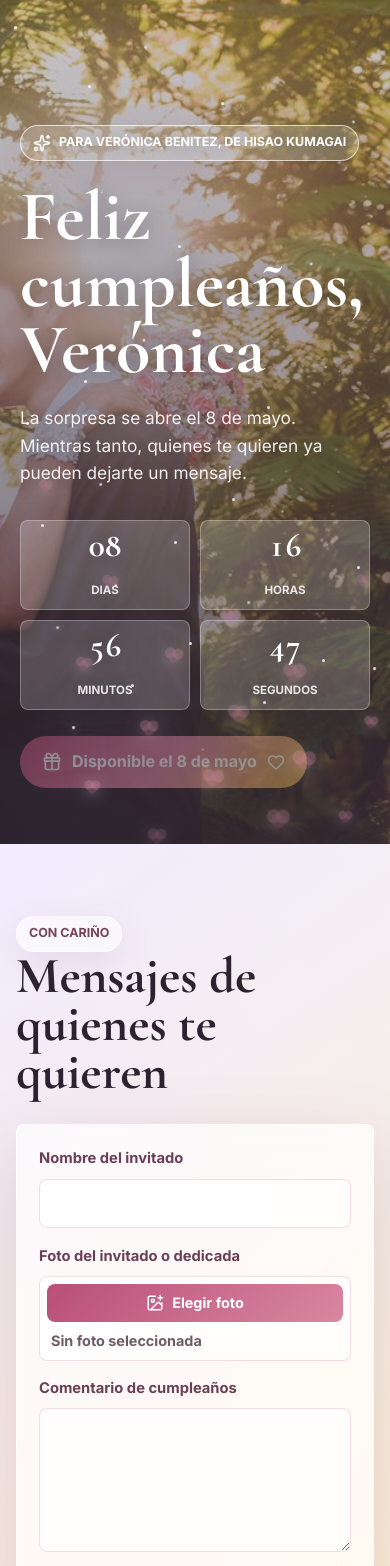
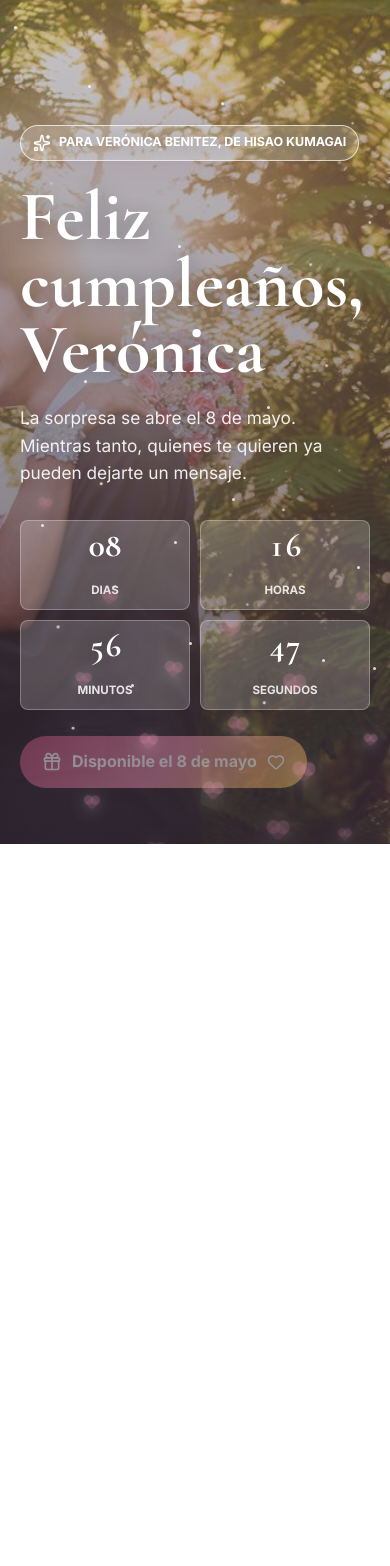
Before and after one commit to hisakuma12/proyect_v, a Vue app: page / in a window 390 px wide. Shown: the top 1566 px of the page. After the commit the page ends 844 px from the top, so only its background shows below. Built offline with nearby package versions, Linux system fonts and the light colour scheme.

Commit message:
Update letter, music, and messages section

```diff
--- a/package.json
+++ b/package.json
@@ -4,7 +4,7 @@
   "private": true,
   "type": "module",
   "scripts": {
-    "dev": "vite --host 127.0.0.1",
+    "dev": "vite --host 127.0.0.1 --port 5174",
     "build": "vite build",
     "preview": "vite preview --host 127.0.0.1"
   },
--- a/src/App.vue
+++ b/src/App.vue
@@ -5,7 +5,6 @@ import AmbientEffects from './components/AmbientEffects.vue'
 import CountdownSection from './components/CountdownSection.vue'
 import FinaleSection from './components/FinaleSection.vue'
 import GallerySection from './components/GallerySection.vue'
-import GuestMessages from './components/GuestMessages.vue'
 import HeroSection from './components/HeroSection.vue'
 import LetterSection from './components/LetterSection.vue'
 import TimelineSection from './components/TimelineSection.vue'
@@ -16,9 +15,9 @@ import { useViewTransition } from './composables/useViewTransition'
 import {
   birthday,
   galleryPhotos,
-  guestMessages,
   hero,
   letterParagraphs,
+  letterPhoto,
   timelineMoments,
 } from './data/siteContent'
 import { getCountdownParts, isBirthdayUnlocked } from './services/birthdayGate'
@@ -31,7 +30,16 @@ let gateTimer
 
 const { transition } = useViewTransition()
 const { observe } = useScrollReveal()
-const { isPlaying, label: musicLabel, toggle: toggleMusic } = useMusic()
+const {
+  audioElement,
+  handleEnded,
+  handlePause,
+  handlePlay,
+  isPlaying,
+  label: musicLabel,
+  musicSrc,
+  toggle: toggleMusic,
+} = useMusic()
 
 const openGift = async () => {
   if (!unlocked.value) return
@@ -94,6 +102,18 @@ onBeforeUnmount(() => {
     <span>{{ isPlaying ? 'Música' : 'Silencio' }}</span>
   </button>
 
+  <audio
+    v-if="opened && unlocked"
+    ref="audioElement"
+    class="music-player"
+    :src="musicSrc"
+    preload="metadata"
+    loop
+    @ended="handleEnded"
+    @pause="handlePause"
+    @play="handlePlay"
+  />
+
   <button
     v-if="opened && unlocked"
     class="floating-action replay-button"
@@ -112,16 +132,13 @@ onBeforeUnmount(() => {
       :countdown="getCountdownParts(now)"
       @open="openGift"
     />
-
-    <GuestMessages :initial-messages="guestMessages" />
   </template>
 
   <main v-else id="experiencia" class="experience" tabindex="-1">
     <HeroSection :hero="hero" />
     <TimelineSection :moments="timelineMoments" />
     <GallerySection :photos="galleryPhotos" />
-    <LetterSection :paragraphs="letterParagraphs" />
-    <GuestMessages :initial-messages="guestMessages" />
+    <LetterSection :paragraphs="letterParagraphs" :image="letterPhoto" />
     <CountdownSection :birthday="birthday" />
     <FinaleSection @reset="resetExperience" />
   </main>
--- a/src/components/LetterSection.vue
+++ b/src/components/LetterSection.vue
@@ -5,6 +5,10 @@ const props = defineProps({
   paragraphs: {
     type: Array,
     required: true,
+  },
+  image: {
+    type: Object,
+    default: null,
   },
 })
 
@@ -17,6 +21,14 @@ let timer
 const fullText = computed(() => props.paragraphs.join('\n\n'))
 const typedParagraphs = computed(() => typedText.value.split('\n\n').filter(Boolean))
 const isComplete = computed(() => typedText.value.length >= fullText.value.length)
+const letterPhotoStyle = computed(() => {
+  if (!props.image?.image) return {}
+
+  return {
+    '--letter-photo-bg': `url(${props.image.image})`,
+    '--letter-photo-position': props.image.objectPosition || 'center center',
+  }
+})
 
 const startTyping = () => {
   if (started.value) return
@@ -64,6 +76,7 @@ onBeforeUnmount(() => {
         <h2>Una carta desde mi corazón</h2>
       </div>
 
+      <div class="letter-content">
         <article ref="letter" class="letter-paper" data-reveal>
           <div class="letter-mark" aria-hidden="true" />
           <p v-for="(paragraph, index) in typedParagraphs" :key="index">
@@ -75,6 +88,16 @@ onBeforeUnmount(() => {
             />
           </p>
         </article>
+
+        <figure
+          v-if="image?.image"
+          class="letter-photo-card"
+          :style="letterPhotoStyle"
+          data-reveal
+        >
+          <img :src="image.image" :alt="image.alt" loading="lazy" />
+        </figure>
+      </div>
     </div>
   </section>
 </template>
--- a/src/composables/useMusic.js
+++ b/src/composables/useMusic.js
@@ -1,67 +1,37 @@
 import { computed, ref } from 'vue'
+
+const MUSIC_SRC = `${import.meta.env.BASE_URL}audio/coincidir.webm`
 
 export function useMusic() {
   const isPlaying = ref(false)
-  let context
-  let gain
-  let timer
+  const audioElement = ref(null)
 
-  const notes = [261.63, 329.63, 392, 523.25, 440, 392, 329.63, 349.23]
+  const toggle = async () => {
+    const audio = audioElement.value
+    if (!audio) return
 
-  const createContext = () => {
-    if (context) return
+    audio.volume = 0.72
 
-    const AudioContextClass = window.AudioContext || window.webkitAudioContext
-    if (!AudioContextClass) return
+    if (audio.paused) {
+      await audio.play()
+      isPlaying.value = true
+      return
+    }
 
-    context = new AudioContextClass()
-    gain = context.createGain()
-    gain.gain.value = 0.035
-    gain.connect(context.destination)
+    audio.pause()
+    isPlaying.value = false
   }
 
-  const playNote = (frequency, startAt) => {
-    const oscillator = context.createOscillator()
-    const noteGain = context.createGain()
-
-    oscillator.type = 'sine'
-    oscillator.frequency.value = frequency
-    noteGain.gain.setValueAtTime(0, startAt)
-    noteGain.gain.linearRampToValueAtTime(0.28, startAt + 0.04)
-    noteGain.gain.exponentialRampToValueAtTime(0.001, startAt + 1.2)
-
-    oscillator.connect(noteGain)
-    noteGain.connect(gain)
-    oscillator.start(startAt)
-    oscillator.stop(startAt + 1.25)
+  const handleEnded = () => {
+    isPlaying.value = false
   }
 
-  const scheduleLoop = () => {
-    if (!context || !isPlaying.value) return
-
-    const startAt = context.currentTime + 0.08
-    notes.forEach((note, index) => {
-      playNote(note, startAt + index * 0.55)
-    })
-
-    timer = window.setTimeout(scheduleLoop, 5200)
+  const handlePause = () => {
+    isPlaying.value = false
   }
 
-  const toggle = async () => {
-    createContext()
-    if (!context) return
-
-    if (context.state === 'suspended') {
-      await context.resume()
-    }
-
-    isPlaying.value = !isPlaying.value
-
-    if (isPlaying.value) {
-      scheduleLoop()
-    } else {
-      window.clearTimeout(timer)
-    }
+  const handlePlay = () => {
+    isPlaying.value = true
   }
 
   const label = computed(() =>
@@ -69,8 +39,13 @@ export function useMusic() {
   )
 
   return {
+    audioElement,
+    handleEnded,
+    handlePause,
+    handlePlay,
     isPlaying,
     label,
+    musicSrc: MUSIC_SRC,
     toggle,
   }
 }
--- a/src/data/siteContent.js
+++ b/src/data/siteContent.js
@@ -238,6 +238,12 @@ export const letterParagraphs = [
   'Feliz cumpleaños, Verónica. Te amo y deseo que este nuevo año te traiga paz, salud, sueños cumplidos y mucho amor del bueno.',
 ]
 
+export const letterPhoto = {
+  image: photoPath('carta-familia.jpg'),
+  alt: 'Veronica junto a su familia en una celebración',
+  objectPosition: 'center center',
+}
+
 export const guestMessages = []
 
 export const photoReplacementNote = {
--- a/src/styles/base.css
+++ b/src/styles/base.css
@@ -318,6 +318,17 @@ p {
   bottom: 18px;
 }
 
+.music-player {
+  position: fixed;
+  right: 0;
+  bottom: 0;
+  width: 1px;
+  height: 1px;
+  border: 0;
+  opacity: 0;
+  pointer-events: none;
+}
+
 .replay-button {
   right: 18px;
   bottom: 78px;
@@ -820,11 +831,18 @@ p {
     linear-gradient(120deg, rgba(255, 255, 255, 0.52), rgba(255, 240, 189, 0.22));
 }
 
+.letter-content {
+  display: grid;
+  grid-template-columns: minmax(0, 1fr) minmax(260px, 360px);
+  gap: clamp(18px, 3vw, 34px);
+  align-items: start;
+}
+
 .letter-paper {
   position: relative;
-  width: min(860px, 100%);
+  width: 100%;
   min-height: 420px;
-  margin: 0 auto;
+  margin: 0;
   overflow: hidden;
   border: 1px solid rgba(255, 255, 255, 0.76);
   border-radius: 8px;
@@ -833,6 +851,55 @@ p {
     linear-gradient(135deg, rgba(255, 255, 255, 0.86), rgba(255, 247, 251, 0.76)),
     linear-gradient(90deg, transparent 0 95%, rgba(227, 188, 95, 0.18));
   box-shadow: var(--shadow);
+}
+
+.letter-photo-card {
+  position: relative;
+  width: 100%;
+  min-height: clamp(320px, 42vw, 480px);
+  margin: 0;
+  overflow: hidden;
+  border: 1px solid rgba(255, 255, 255, 0.78);
+  border-radius: 8px;
+  background: rgba(255, 247, 251, 0.72);
+  box-shadow: 0 20px 58px rgba(112, 50, 74, 0.15);
+}
+
+.letter-photo-card::before,
+.letter-photo-card::after {
+  position: absolute;
+  inset: 0;
+  pointer-events: none;
+  content: '';
+}
+
+.letter-photo-card::before {
+  background-image: var(--letter-photo-bg);
+  background-position: var(--letter-photo-position, center center);
+  background-size: cover;
+  opacity: 0.36;
+  filter: blur(18px) saturate(0.92);
+  transform: scale(1.08);
+}
+
+.letter-photo-card::after {
+  z-index: 1;
+  background:
+    linear-gradient(180deg, rgba(255, 247, 251, 0.08), rgba(255, 247, 251, 0.42)),
+    linear-gradient(120deg, rgba(255, 255, 255, 0.22), rgba(227, 188, 95, 0.12));
+  box-shadow: inset 0 0 0 10px rgba(255, 255, 255, 0.28);
+}
+
+.letter-photo-card img {
+  position: relative;
+  z-index: 2;
+  width: 100%;
+  height: 100%;
+  min-height: inherit;
+  padding: clamp(10px, 1.7vw, 16px);
+  object-fit: contain;
+  object-position: var(--letter-photo-position, center center);
+  filter: saturate(0.96) contrast(0.98);
 }
 
 .letter-paper::before,
@@ -1379,8 +1446,15 @@ html[data-transition^='gallery']::view-transition-new(root) {
 
 @media (max-width: 920px) {
   .timeline-track,
-  .guest-layout {
+  .guest-layout,
+  .letter-content {
     grid-template-columns: 1fr;
+  }
+
+  .letter-photo-card {
+    width: min(560px, 100%);
+    min-height: clamp(280px, 72vw, 430px);
+    margin: 0 auto;
   }
 
   .timeline-track::before {
@@ -1564,6 +1638,19 @@ html[data-transition^='gallery']::view-transition-new(root) {
   .modal-button {
     width: 48px;
     height: 48px;
+  }
+
+  .letter-paper {
+    min-height: 0;
+  }
+
+  .letter-paper p {
+    font-size: clamp(1.22rem, 7vw, 1.58rem);
+    line-height: 1.5;
+  }
+
+  .letter-photo-card {
+    min-height: clamp(250px, 82vw, 360px);
   }
 }
 
```
Also changed, not shown: public/fotos/carta-familia.jpg (added), 1 other file (tests, documents, lock files or other folders). Lines whose indentation alone changed are shown as unchanged.
